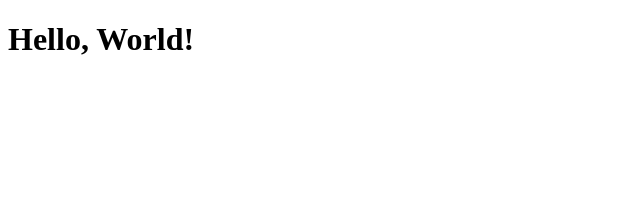
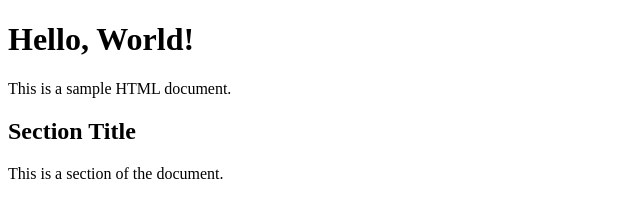
Before and after one commit to Favour131/pgit, a plain HTML site: page index.html in a window 1280 px wide. Shown: the whole page, without its empty margins (0-640 px from the left). Drawn offline with Linux system fonts and the light colour scheme.

Commit message:
i created a section

```diff
--- a/index.html
+++ b/index.html
@@ -7,6 +7,11 @@
 </head>
 <body>
     <h1>Hello, World!   </h1>
+    <p>This is a sample HTML document.</p>
+    <section>
+        <h2>Section Title</h2>
+        <p>This is a section of the document.</p>
+    </section>
 
 </body>
 </html>
```
